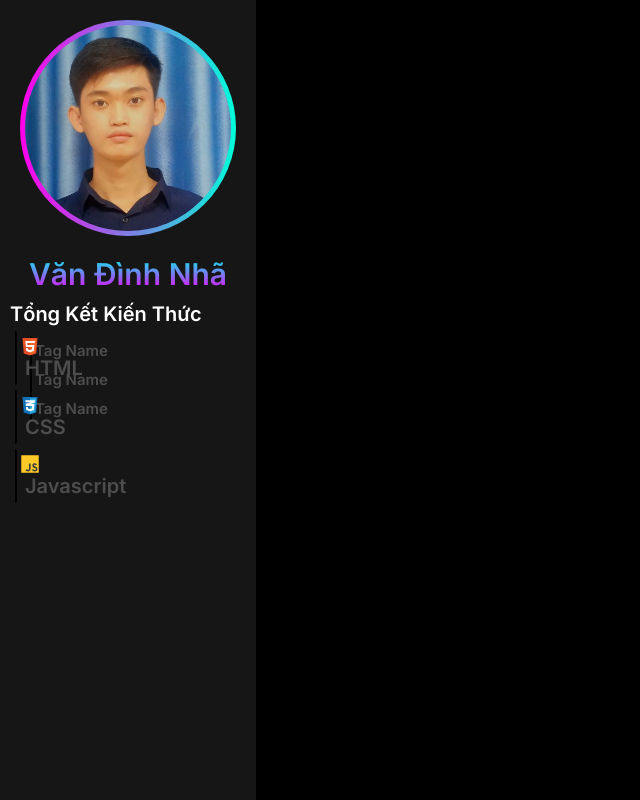
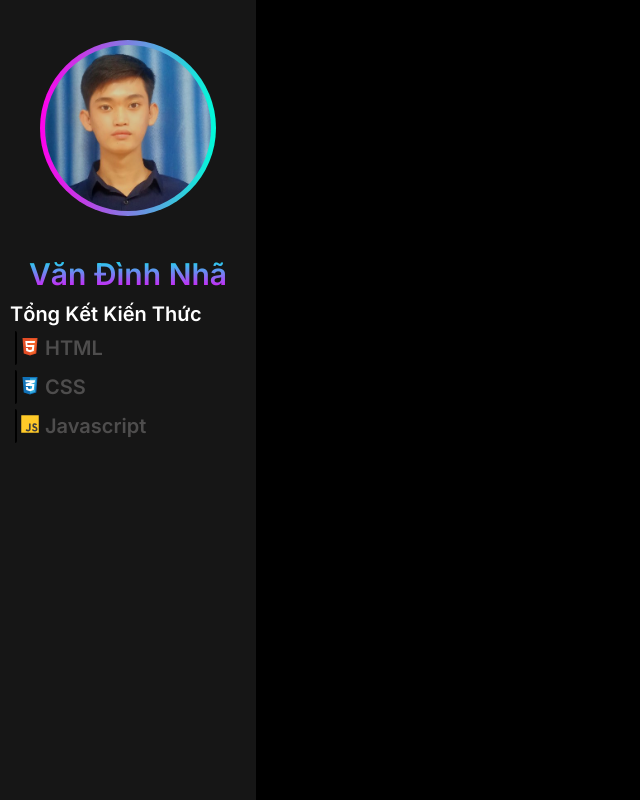
Before and after one commit to VanDinhNha/Learn-Programming, a plain HTML site: page index.html in a window 1280 px wide. Shown: the whole page, without its empty margins (0-640 px from the left). Drawn offline with Linux system fonts and the light colour scheme.

Commit message:
Update style.css

```diff
--- a/style.css
+++ b/style.css
@@ -44,7 +44,7 @@ body {
     overflow-y: auto;
 }
 .border-avatar{
-    margin: 20px;
+    margin: 40px;
     padding: 5px;
     border-radius: 50%;
     background-image: linear-gradient(to left, #00fcda, #ff00ea);
@@ -72,9 +72,12 @@ body {
     font-size: 20px;
 }
 .menu-item{
+    /*display: flex;*/
+}
+.menu-main{
+    display: flex;
     margin: 5px;
     color: var(--color-text);
-    display: flex;
     text-decoration: none;
     background-color: transparent;
     position: relative;
@@ -84,11 +87,11 @@ body {
     cursor: pointer;
 }
 .menu-sub{
-    position: absolute;
+    display: none;
     z-index: -1;
     transition: all 2s;
 }
-.menu-item::before{
+.menu-main::before{
     content: "";
     background-color: var(--background-main);
     width: 2px;
@@ -100,11 +103,11 @@ body {
     transition: all 1s;
     border-radius: 0px 20px 20px 0px;
 }
-.menu-item:hover{
+.menu-main:hover{
     color: var(--color-text-active);
     transition: all 2s;
 }
-.menu-item:hover::before{
+.menu-main:hover::before{
     width: 100%;
     transition: all 1s;
 }
@@ -117,7 +120,7 @@ body {
     transition: all 2s;
     z-index: 1;
     padding: 5px;
-    margin-left: 10px;
+    margin: 5px 0px 0px 10px;
     font-size: 15px;
 }
 .menu-name{
```
